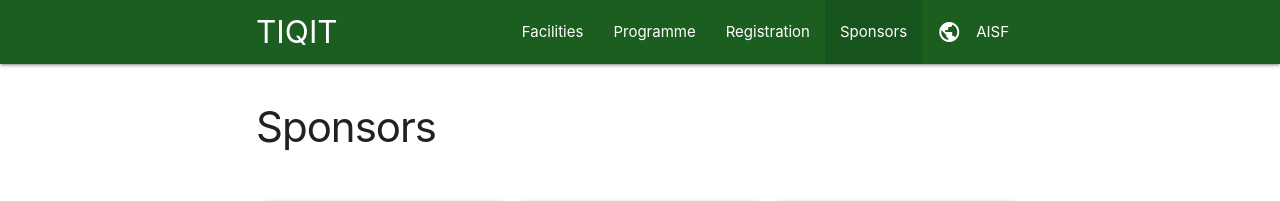
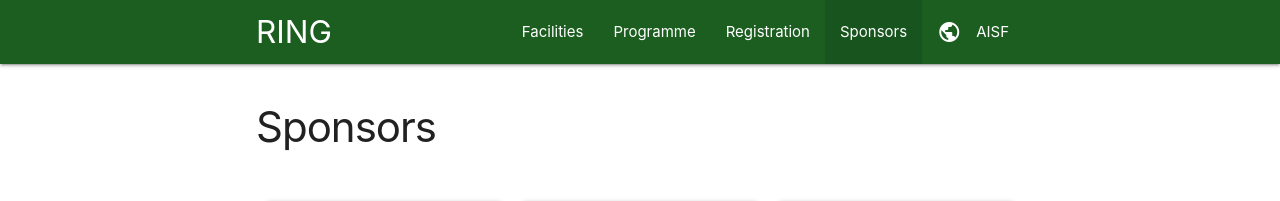
Before and after one commit to ai-sf/ring20, a Jekyll site: the page built from sponsors.html, in a window 1280 px wide. Shown: the top 201 px of the page. Built offline with Jekyll 4.4.1, drawn with Linux system fonts in a browser that asks for light colours; nearby versions of some CDN libraries.

Commit message:
Update generic.yml

```diff
--- a/_data/generic.yml
+++ b/_data/generic.yml
@@ -1,5 +1,5 @@
-title: TIQIT
-long_title: "Trento-Innsbruck Quantum Information Tour"
+title: RING
+long_title: "spRING IN Geneve"
 color1: "#1b5e20"
 color2: "#ff9800"
 color2-light: "#fff3e0"
```
